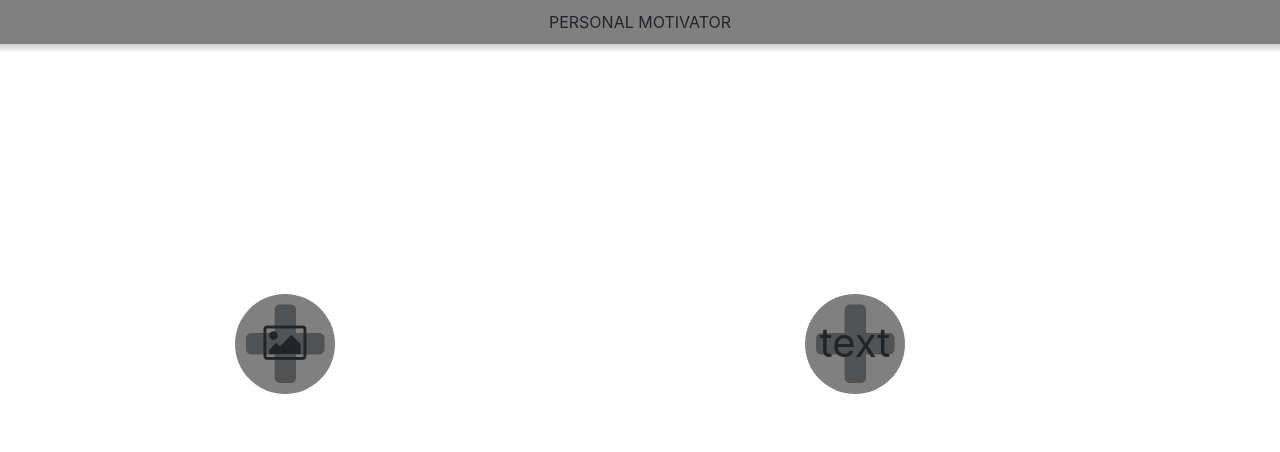
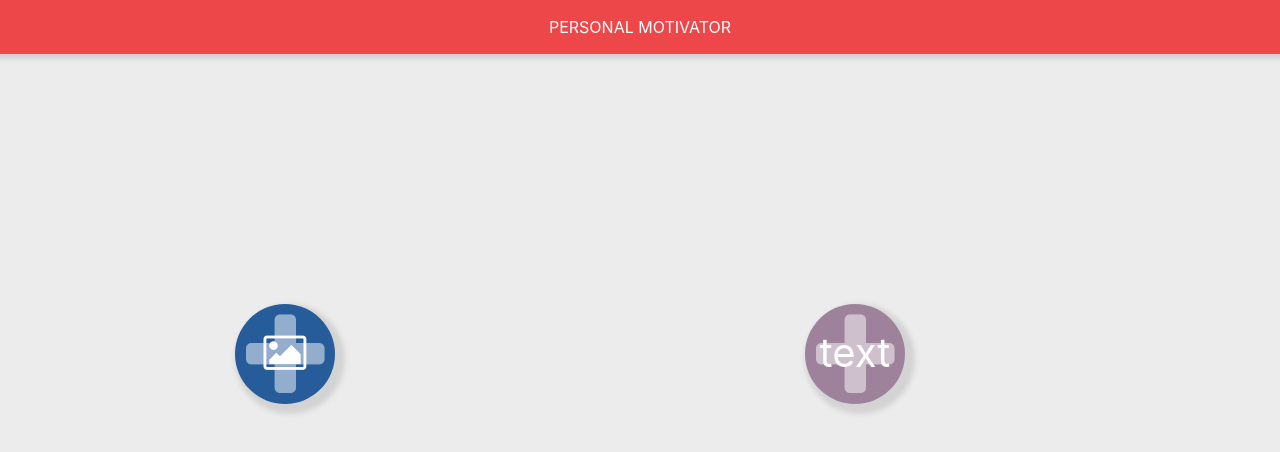
Before and after one commit to CHBaker/personal-motivator, an Angular app: page / in a window 1280 px wide. Shown: the top 452 px of the page. Built offline with nearby package versions, Linux system fonts and the light colour scheme; what angular2-fontawesome would draw is missing.

Commit message:
STYLE: add color and shadows

```diff
--- a/src/app/app.component.css
+++ b/src/app/app.component.css
@@ -1,21 +1,33 @@
+
 .header {
     text-align: center;
-    padding-top: 10px;
-    padding-bottom: 10px;
-    background: grey;
+    padding-top: 15px;
+    padding-bottom: 15px;
+    background: #ED474A;
     box-shadow: 5px 0 5px 5px lightgray;
     margin-bottom: 250px;
+    color: white;
 }
 
 .circle {
     width: 100px;
     height: 100px;
-    background: grey;
     border-radius: 100px;
     text-align: center;
     padding-top: 19px;
     font-size: 40px;
     margin-left: 150px;
+    color: white;
+    box-shadow: 5px 5px 5px 5px lightgray;
+    cursor: pointer;
+}
+
+.image {
+    background: #255C99;
+}
+
+.text {
+    background: #9E829C;
 }
 
 .fa-plus {
--- a/src/app/app.component.html
+++ b/src/app/app.component.html
@@ -5,14 +5,14 @@
 </div>
 <div class="container main">
     <div class="row">
-        <div class="col item images">
-            <div class="circle">
+        <div class="col item">
+            <div class="circle image">
                 <i class="fa fa-image"></i>
                 <i class="fa fa-plus"></i>
             </div>
         </div>
-        <div class="col item text">
-            <div class="circle">
+        <div class="col item">
+            <div class="circle text">
                 text
                 <i class="fa fa-plus"></i>
             </div>
--- a/src/styles.css
+++ b/src/styles.css
@@ -2,4 +2,5 @@
 body, html {
     width: 100%;
     height: 100%;
+    background: #ececec !important;
 }
```
